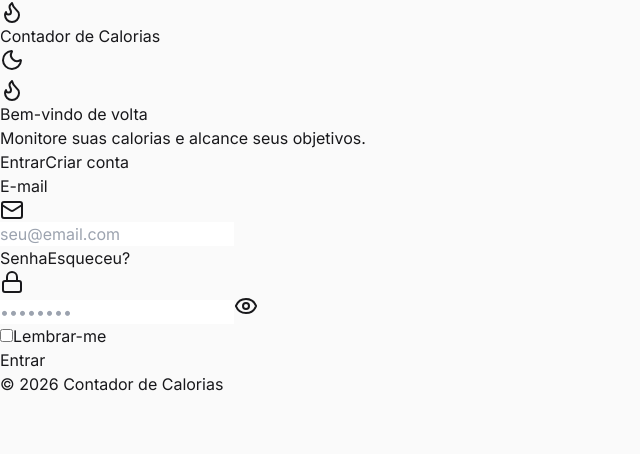
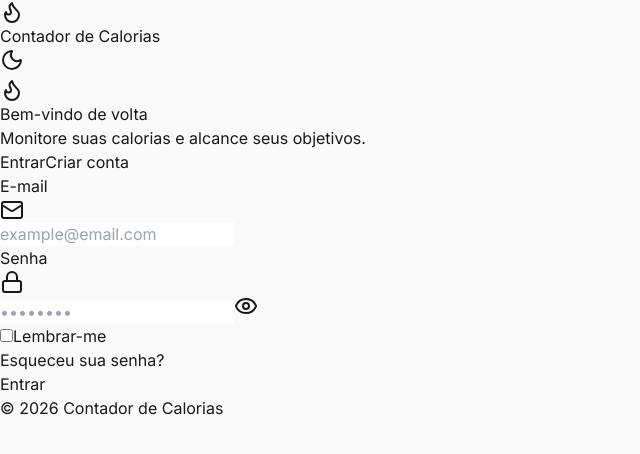
Before and after one commit to luiscorreiaa4/contador-de-calorias, a React (Vite) app in the folder frontend/: page / in a window 1280 px wide. Shown: the top 454 px of the page, without its empty margins (0-640 px from the left). Built offline with nearby package versions, Linux system fonts and the light colour scheme; no server answers.

Commit message:
corrige bug

```diff
--- a/frontend/src/components/auth/LoginForm.tsx
+++ b/frontend/src/components/auth/LoginForm.tsx
@@ -79,7 +79,7 @@ export const LoginForm: React.FC<LoginFormProps> = ({ onSuccess }) => {
               setFormData({ ...formData, email: e.target.value });
               if (errors.email) setErrors({ ...errors, email: undefined });
             }}
-            placeholder="seu@email.com"
+            placeholder="example@email.com"
             aria-invalid={!!errors.email}
             aria-describedby={errors.email ? 'login-email-error' : undefined}
             className={`${inputBase} ${errors.email ? inputError : inputNormal}`}
@@ -94,18 +94,9 @@ export const LoginForm: React.FC<LoginFormProps> = ({ onSuccess }) => {
 
       {/* Password */}
       <div>
-        <div className="flex items-center justify-between mb-1.5">
-          <label htmlFor="login-password" className="block text-xs font-medium text-zinc-500 dark:text-zinc-400">
+        <label htmlFor="login-password" className="block text-xs font-medium text-zinc-500 dark:text-zinc-400 mb-1.5">
           Senha
         </label>
-          <a
-            href="#forgot-password"
-            onClick={(e) => e.preventDefault()}
-            className="text-xs text-indigo-600 dark:text-indigo-400 hover:text-indigo-500 transition-colors focus:outline-none focus:underline"
-          >
-            Esqueceu?
-          </a>
-        </div>
         <div className="relative">
           <div className="absolute inset-y-0 left-0 pl-3 flex items-center pointer-events-none text-zinc-400">
             <Lock className="w-4 h-4" aria-hidden="true" />
@@ -139,7 +130,8 @@ export const LoginForm: React.FC<LoginFormProps> = ({ onSuccess }) => {
         )}
       </div>
 
-      {/* Remember Me */}
+      {/* Remember Me & Forgot Password */}
+      <div className="flex items-center justify-between">
         <div className="flex items-center gap-2">
           <input
             id="remember-me"
@@ -151,6 +143,14 @@ export const LoginForm: React.FC<LoginFormProps> = ({ onSuccess }) => {
           <label htmlFor="remember-me" className="text-xs text-zinc-500 dark:text-zinc-400 cursor-pointer select-none">
             Lembrar-me
           </label>
+        </div>
+        <a
+          href="#forgot-password"
+          onClick={(e) => e.preventDefault()}
+          className="text-xs text-indigo-600 dark:text-indigo-400 hover:text-indigo-500 transition-colors focus:outline-none focus:underline"
+        >
+          Esqueceu sua senha?
+        </a>
       </div>
 
       {/* Submit */}
```
Lines whose indentation alone changed are shown as unchanged.
